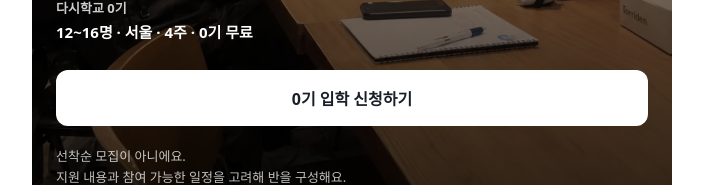
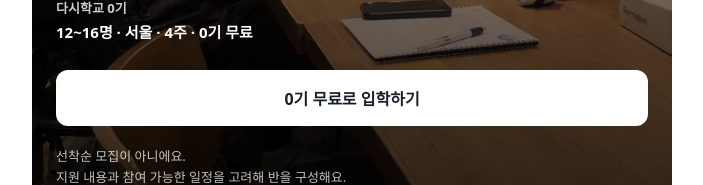
Before and after one commit to codingnakta/dasischool, a Next.js app in the folder web/: page / in a window 1280 px wide. Shown: the part 8095-8280 px from the top of the page, without its empty margins (288-991 px from the left). Built offline with nearby package versions, Linux system fonts and the light colour scheme; a web font is replaced by a local one.

Commit message:
마지막 CTA 버튼 문구: "0기 무료로 입학하기"
Co-Authored-By: Claude Fable 5.1 <noreply@anthropic.com>
Claude-Session: https://claude.ai/code/session_01KBYrVTcswBbsMXsTkoPoZu

```diff
--- a/web/app/page.tsx
+++ b/web/app/page.tsx
@@ -250,7 +250,7 @@ export default function Home() {
             <span>다시학교 0기</span>
             <span>12~16명 · 서울 · 4주 · 0기 무료</span>
           </div>
-          <ApplyLink event="bottom_apply_click" className={`${s.btn} ${s.btnWhite}`}>0기 입학 신청하기</ApplyLink>
+          <ApplyLink event="bottom_apply_click" className={`${s.btn} ${s.btnWhite}`}>0기 무료로 입학하기</ApplyLink>
           <p className={s.finalNote}>선착순 모집이 아니에요.<br />지원 내용과 참여 가능한 일정을 고려해 반을 구성해요.</p>
         </div>
       </section>
```
